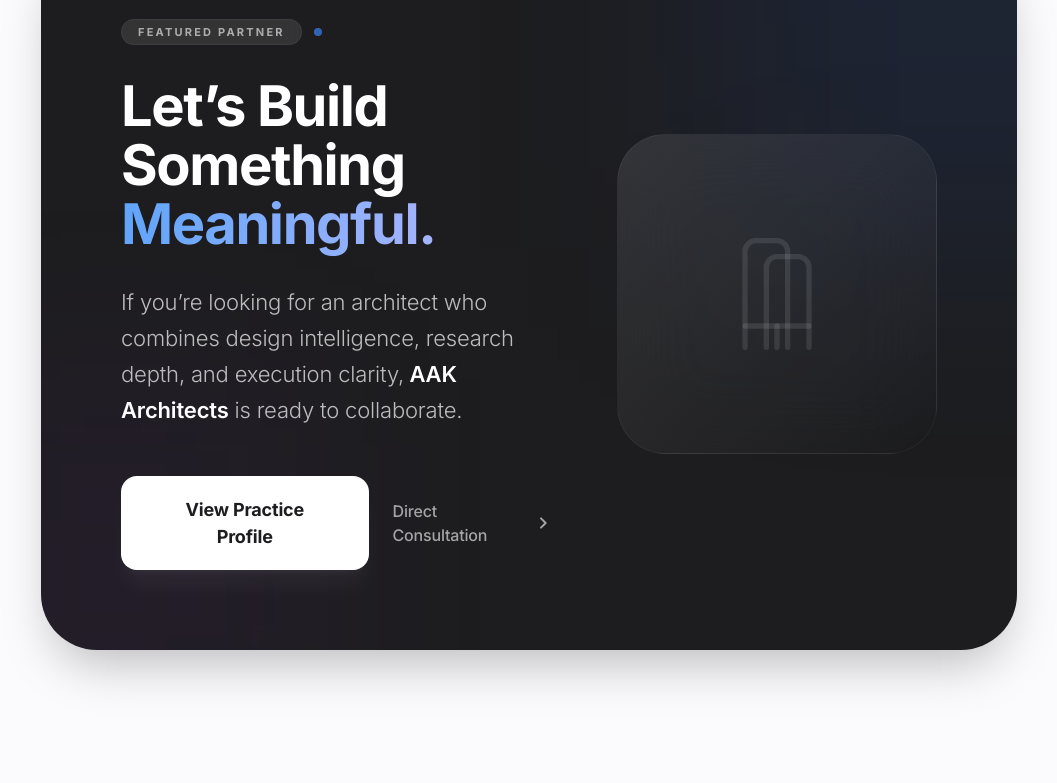
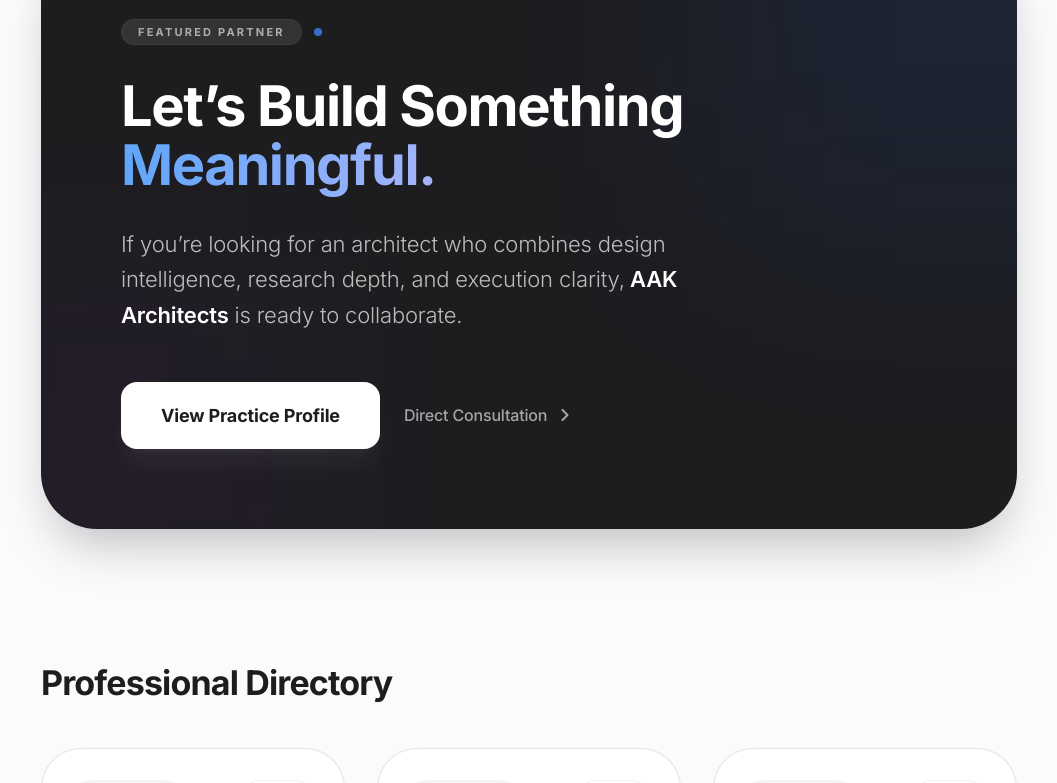
Before and after one commit to alicehocane/architect, a React (Vite) app: page / in a window 1280 px wide. Shown: the part 1540-2323 px from the top of the page, without its empty margins (111-1168 px from the left). Built offline with nearby package versions, Linux system fonts and the light colour scheme.

Commit message:
remove from homepage image

```diff
--- a/pages/HomePage.tsx
+++ b/pages/HomePage.tsx
@@ -174,13 +174,7 @@ const HomePage: React.FC<HomePageProps> = ({ onCityClick, onArchitectClick }) =>
                   </a>
                 </div>
               </div>
-              <div className="flex-shrink-0 hidden lg:block">
-                <div className="w-80 h-80 rounded-[3rem] bg-gradient-to-br from-white/10 to-transparent border border-white/5 backdrop-blur-2xl flex items-center justify-center">
-                   <svg className="w-32 h-32 text-white/10" viewBox="0 0 24 24" fill="none" stroke="currentColor" strokeWidth="1" strokeLinecap="round" strokeLinejoin="round">
-                     <path d="M6 22V4c0-.5.2-1 .6-1.4.4-.4.9-.6 1.4-.6h4c.5 0 1 .2 1.4.6.4.4.6.9.6 1.4v18"/><path d="M6 18h12"/><path d="M12 18v4"/><path d="M18 22V7c0-.5-.2-1-.6-1.4-.4-.4-.9-.6-1.4-.6h-4c-.5 0-1 .2-1.4.6-.4.4-.6.9-.6 1.4v15"/>
-                   </svg>
-                </div>
-              </div>
+
             </div>
           </div>
         </section>
```
